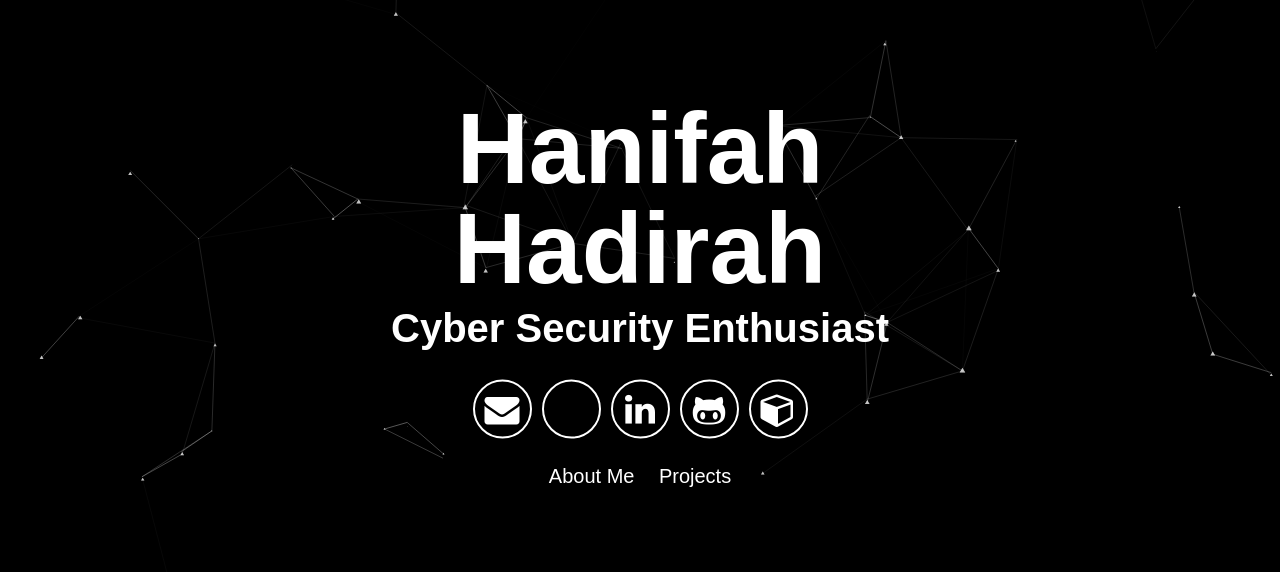
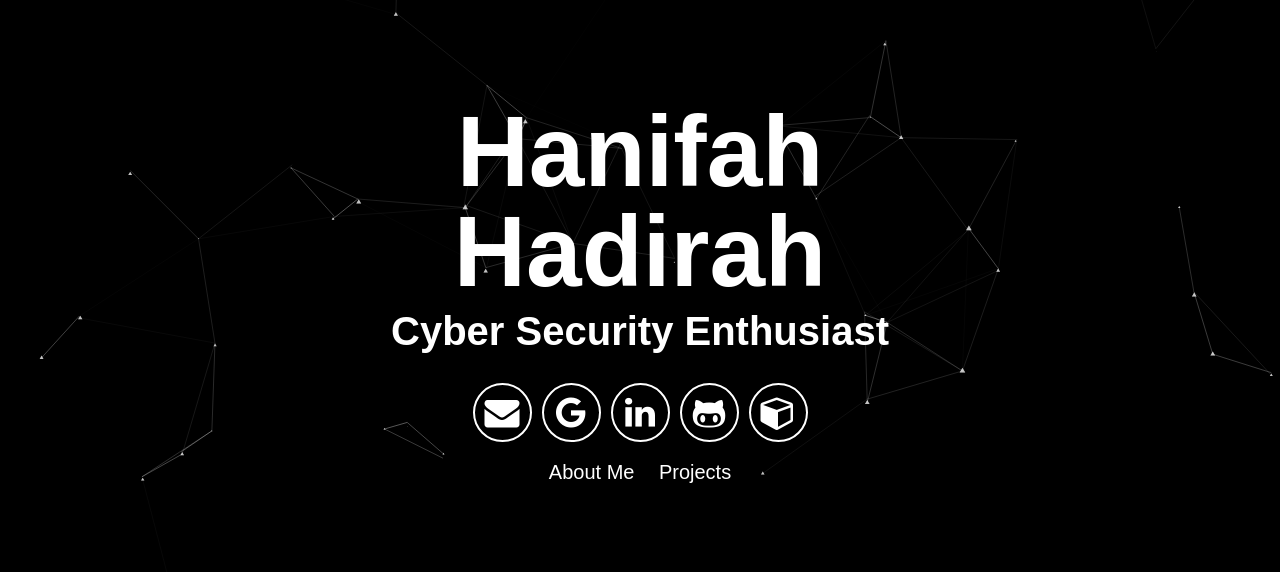
Before and after one commit to ghost1nwires/ghost1nwires.github.io, a Jekyll site: the page built from index.html, in a window 1280 px wide. Shown: the part 191-763 px from the top of the page. Built offline with Jekyll 4.4.1, drawn with Linux system fonts in a browser that asks for light colours.

Commit message:
Update header.html

```diff
--- a/_includes/header.html
+++ b/_includes/header.html
@@ -6,7 +6,7 @@
       </h1>
       <div class="header-icons">
         <a aria-label="Send email" a href="mailto:hanifahhadirah@gmail.com"><i class="icon fa fa-envelope"></i></a>
-        <a aria-label="My Google" target="_blank" a href="https://www.cloudskillsboost.google/public_profiles/858d3a92-7759-4f09-a20c-7a8b56bec4c4"><i class="icon fa google" aria-hidden="true"></i></a>
+        <a aria-label="My Google" target="_blank" a href="https://www.cloudskillsboost.google/public_profiles/858d3a92-7759-4f09-a20c-7a8b56bec4c4"><i class="icon fa fa-google" aria-hidden="true"></i></a>
         <a aria-label="My Linkedin" target="_blank" a href="https://www.linkedin.com/in/hanifahhadirah/"><i class="icon fa fa-linkedin" aria-hidden="true"></i></a>
         <a aria-label="My Github" target="_blank" a href="https://www.github.com./ghost1nwires"><i class="icon fa fa-github-alt" aria-hidden="true"></i></a>
         <a aria-label="My Github" target="_blank" a href="https://hanif-uh.gitbook.io"><i class="icon fa fa-cube" aria-hidden="true"></i></a>
```
